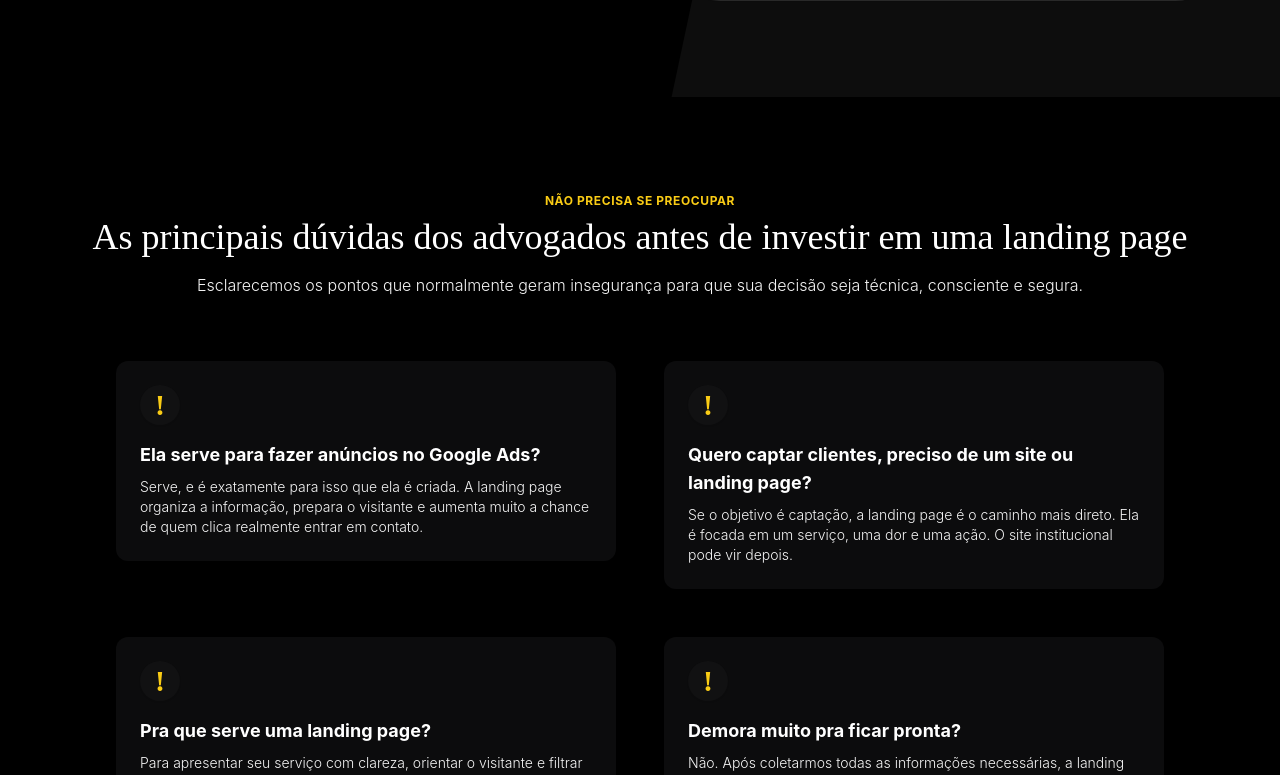
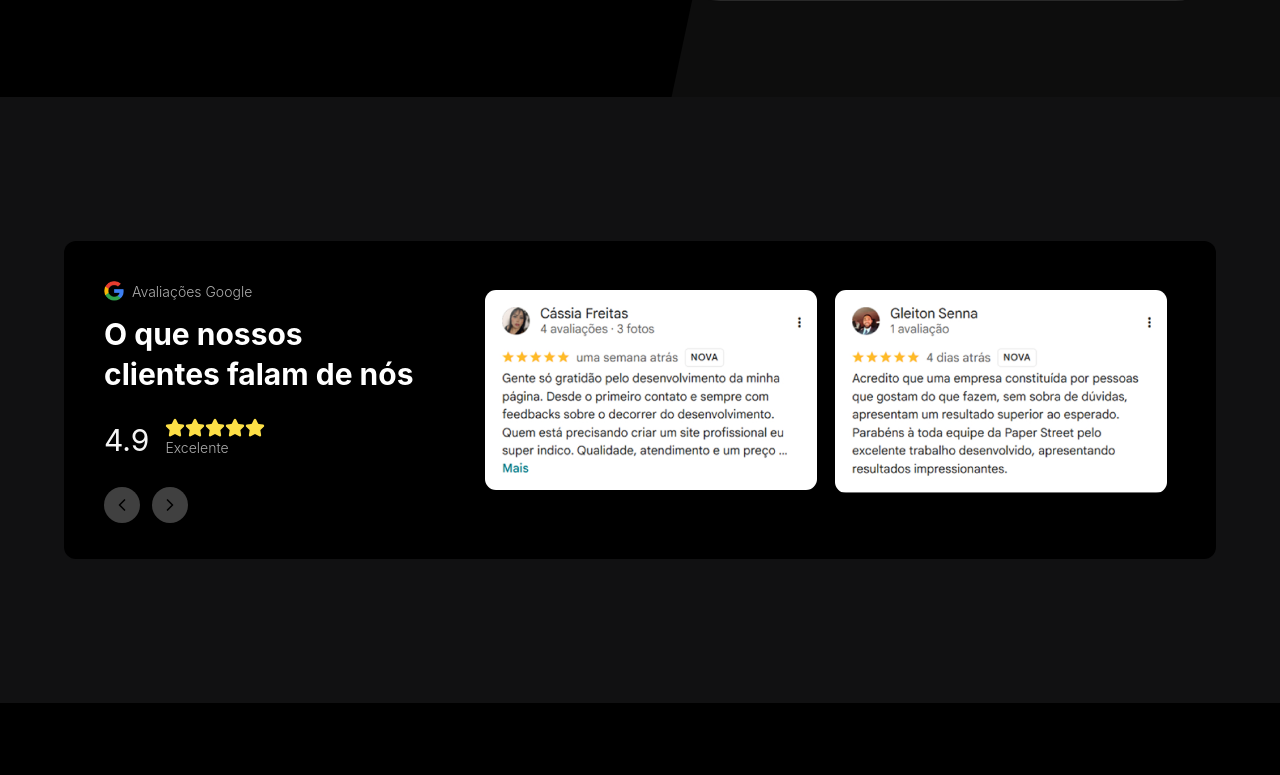
Before and after one commit to Paper-Street-Softwares/LP-Paper-Street, a React (Vite) app: page / in a window 1280 px wide. Shown: the part 904-1679 px from the top of the page. Built offline with nearby package versions, Linux system fonts and the light colour scheme.

Commit message:
fix: SocialProof

```diff
--- a/src/components/sections/SocialProof.jsx
+++ b/src/components/sections/SocialProof.jsx
@@ -60,15 +60,15 @@ function SocialProof({ colorMode }) {
       bgContainer = "bg-white";
       text = "text-corTitulosPreto";
       textOpacity = "text-corOutrosTextosPreto";
-      bgSection = "bg-white";
+      bgSection = "bg-transparent";
       bgButton = "bg-black/25";
       break;
 
     case "dark":
-      bgContainer = "bg-darkOpacity";
+      bgContainer = "bg-black";
       text = "text-corTitulosBranca";
       textOpacity = "text-corOutrosTextosBranca";
-      bgSection = "bg-black";
+      bgSection = "bg-transparent";
       bgButton = "bg-white/25";
       break;
 
@@ -76,7 +76,7 @@ function SocialProof({ colorMode }) {
       bgContainer = "bg-white";
       text = "text-corTitulosPreto";
       textOpacity = "text-corOutrosTextosPreto";
-      bgSection = "bg-white";
+      bgSection = "bg-transparent";
       bgButton = "bg-black/25";
       break;
 
@@ -84,7 +84,7 @@ function SocialProof({ colorMode }) {
       bgContainer = "bg-white";
       text = "text-corTitulosPreto";
       textOpacity = "text-corOutrosTextosPreto";
-      bgSection = "bg-black";
+      bgSection = "bg-transparent";
       bgButton = "bg-black/25";
   }
 
--- a/src/content/content.jsx
+++ b/src/content/content.jsx
@@ -15,12 +15,12 @@ import imgSteps from "../assets/imgs/steps/imgSteps.webp";
 // import logo2 from '../assets/imgs/parceria/Logo2.webp'
 // import logo3 from '../assets/imgs/parceria/Logo3.webp'
 
-// import feed1 from "../assets/imgs/socialProof/feed1.webp";
-// import feed2 from "../assets/imgs/socialproof/feed2.webp";
-// import feed3 from "../assets/imgs/socialproof/feed3.webp";
-// import feed4 from "../assets/imgs/socialproof/feed4.webp";
-// import feed5 from "../assets/imgs/socialproof/feed5.webp";
-// import feed6 from "../assets/imgs/socialproof/feed6.webp";
+import feed1 from "../assets/imgs/socialProof/feed1.webp";
+import feed2 from "../assets/imgs/socialproof/feed2.webp";
+import feed3 from "../assets/imgs/socialproof/feed3.webp";
+import feed4 from "../assets/imgs/socialproof/feed4.webp";
+import feed5 from "../assets/imgs/socialproof/feed5.webp";
+import feed6 from "../assets/imgs/socialproof/feed6.webp";
 
 import {
   Baby,
@@ -184,21 +184,21 @@ const content = {
       },
       secondaryCta: "Contato",
     },
-    // socialProof: {
-    //   minitag: "Avaliações Verificadas",
-    //   title: "A experiência de quem já contratou a Paper Street",
-    //   subtitle:
-    //     "Advogados que buscavam organização, posicionamento e crescimento encontraram na Paper Street a solução que precisavam.",
-    //   ctaButtonText: "Falar com a equipe agora",
-    //   images: {
-    //     img1: feed1,
-    //     img2: feed2,
-    //     img3: feed3,
-    //     img4: feed4,
-    //     img5: feed5,
-    //     img6: feed6,
-    //   },
-    // },
+    socialProof: {
+      minitag: "Avaliações Verificadas",
+      title: "A experiência de quem já contratou a Paper Street",
+      subtitle:
+        "Advogados que buscavam organização, posicionamento e crescimento encontraram na Paper Street a solução que precisavam.",
+      ctaButtonText: "Falar com a equipe agora",
+      images: {
+        img1: feed1,
+        img2: feed2,
+        img3: feed3,
+        img4: feed4,
+        img5: feed5,
+        img6: feed6,
+      },
+    },
     emergency: {
       miniTag: <>A_Definir</>,
       title: <h1>A_Definir</h1>,
--- a/src/pages/Index.jsx
+++ b/src/pages/Index.jsx
@@ -57,9 +57,9 @@ export default function Index() {
             <HeroTemplateNovo colorMode={colorMode} obs={true} obsTwo={false} />
           </AlternatingSection>
 
-          {/* <AlternatingSection index={1} colorMode={colorMode}>
+          <AlternatingSection index={1} colorMode={colorMode}>
             <SocialProof colorMode={colorMode} />
-          </AlternatingSection> */}
+          </AlternatingSection>
 
           {/* <AlternatingSection index={1} colorMode={colorMode}>
             <Emergency colorMode={colorMode} />
```
